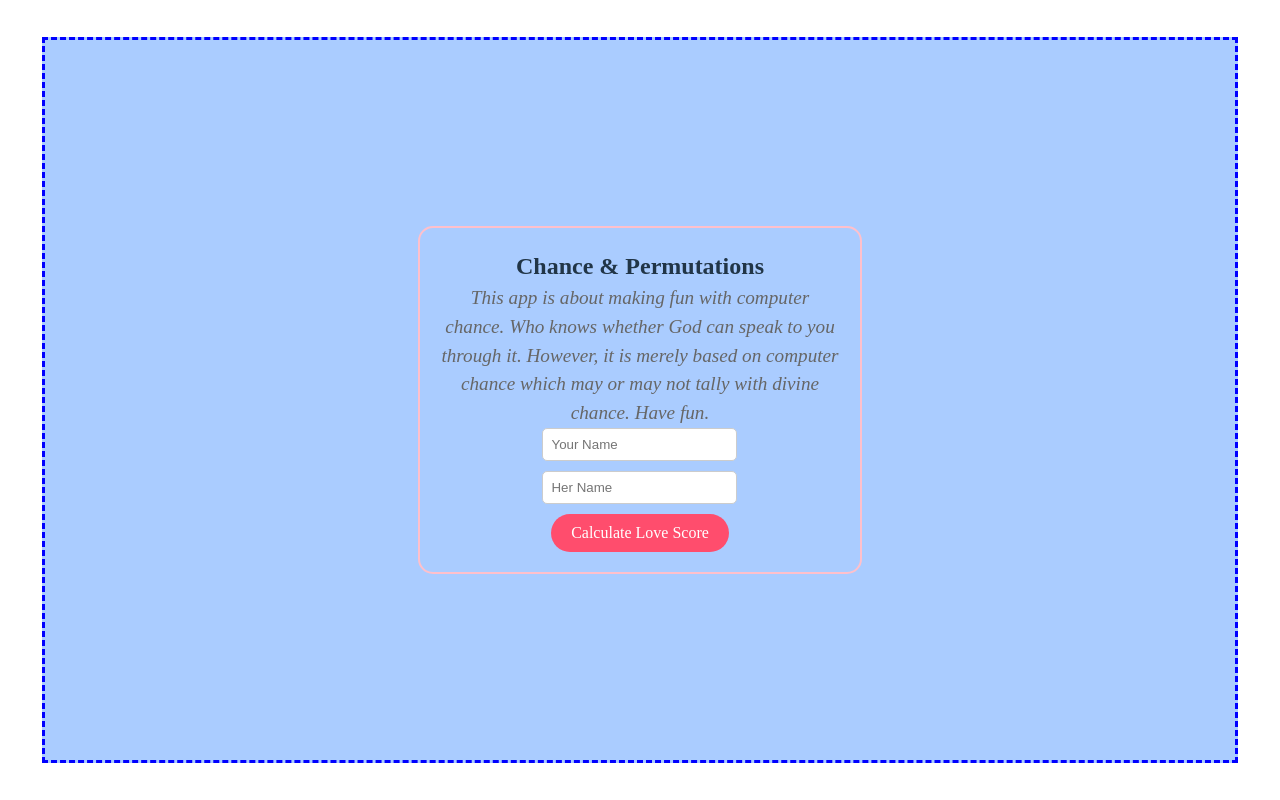
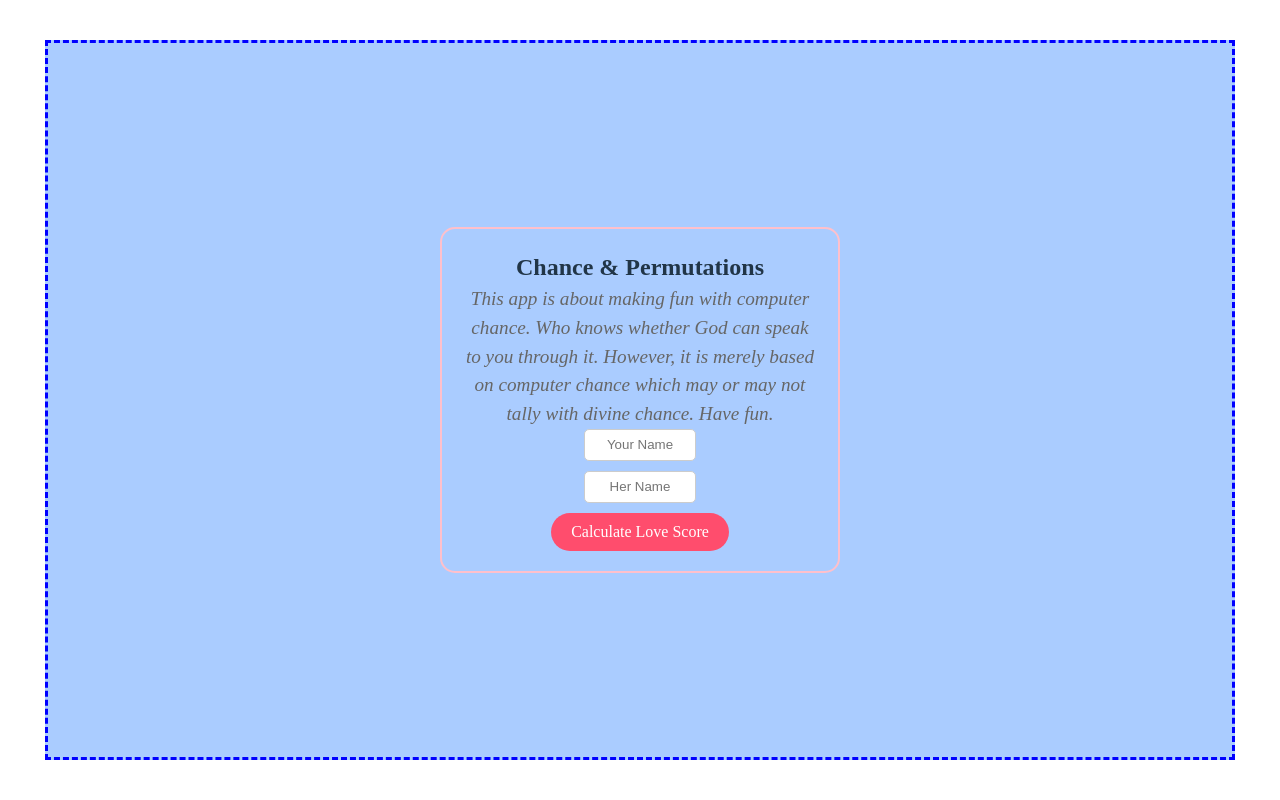
Before and after one commit to royalpriniel/love_calculator, a React (Vite) app: page / in a window 1280 px wide. Built offline with nearby package versions, Linux system fonts and the light colour scheme.

Commit message:
Update index.css

```diff
--- a/src/index.css
+++ b/src/index.css
@@ -12,9 +12,20 @@
   -webkit-font-smoothing: antialiased;
   -moz-osx-font-smoothing: grayscale;
 }
+.num{
+  width:2rem;
+}
 *{
   margin:0;
   padding:0;
+  box-sizing: border-box;
+}
+
+input {
+  margin: auto;
+  text-align:center;
+  width: 7rem;
+  height: 2rem;
 }
 a {
   font-weight: 500;
@@ -29,14 +40,16 @@ body{
   min-height: 100vh;
   display: flex;
   align-items: center;
-  justify-items: center;
+  justify-content: center;
+  flex-direction: column;
 }
 #root{
 
   display: flex;
+  flex-direction: column;
   align-items: center;
-  justify-items: center;
-  border-sizing: border-box;
+  justify-content: center;
+  box-sizing: border-box;
   border: dashed blue 0.2rem;
   border-radius:0;
   width: 93%;
```
